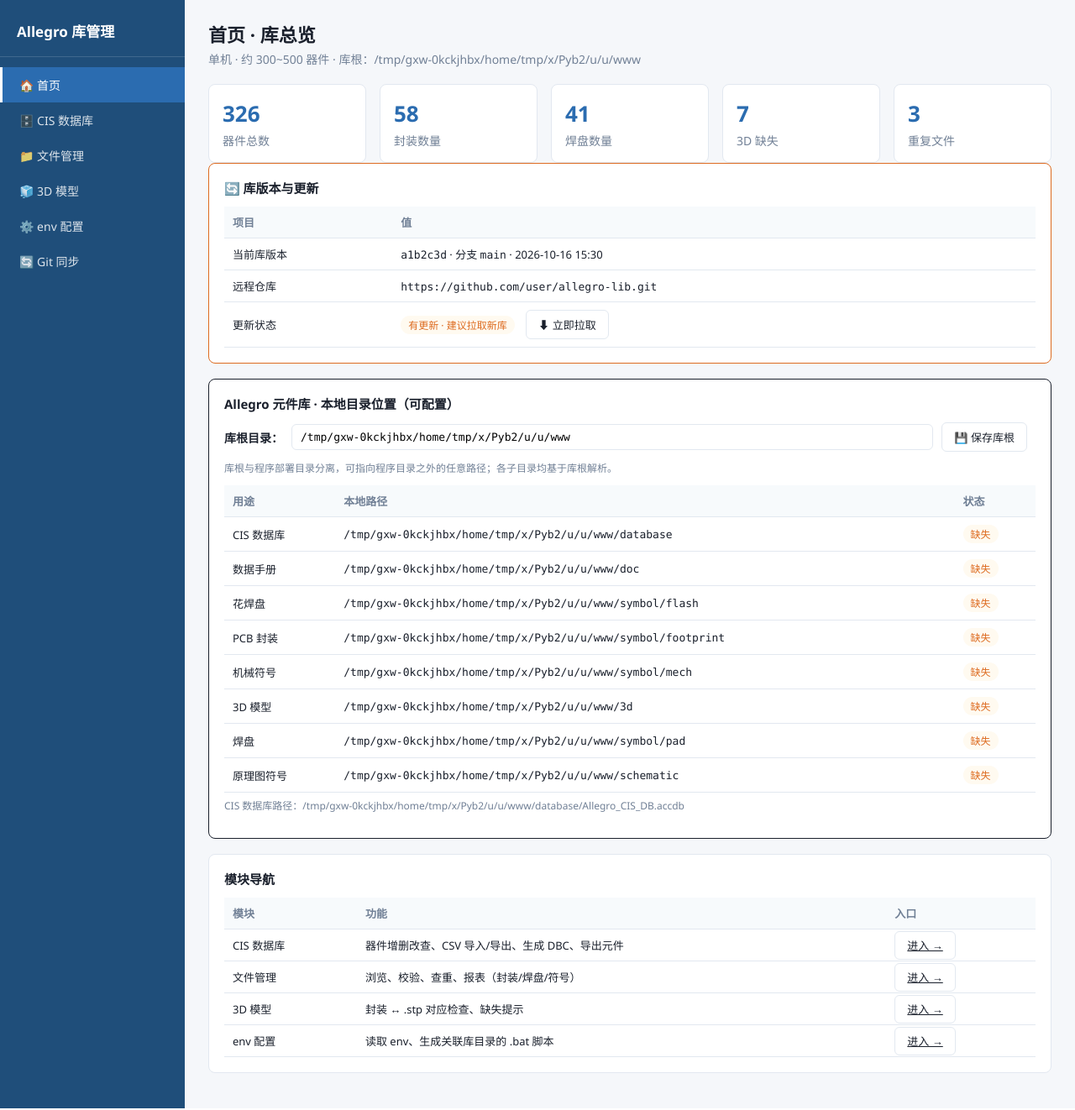
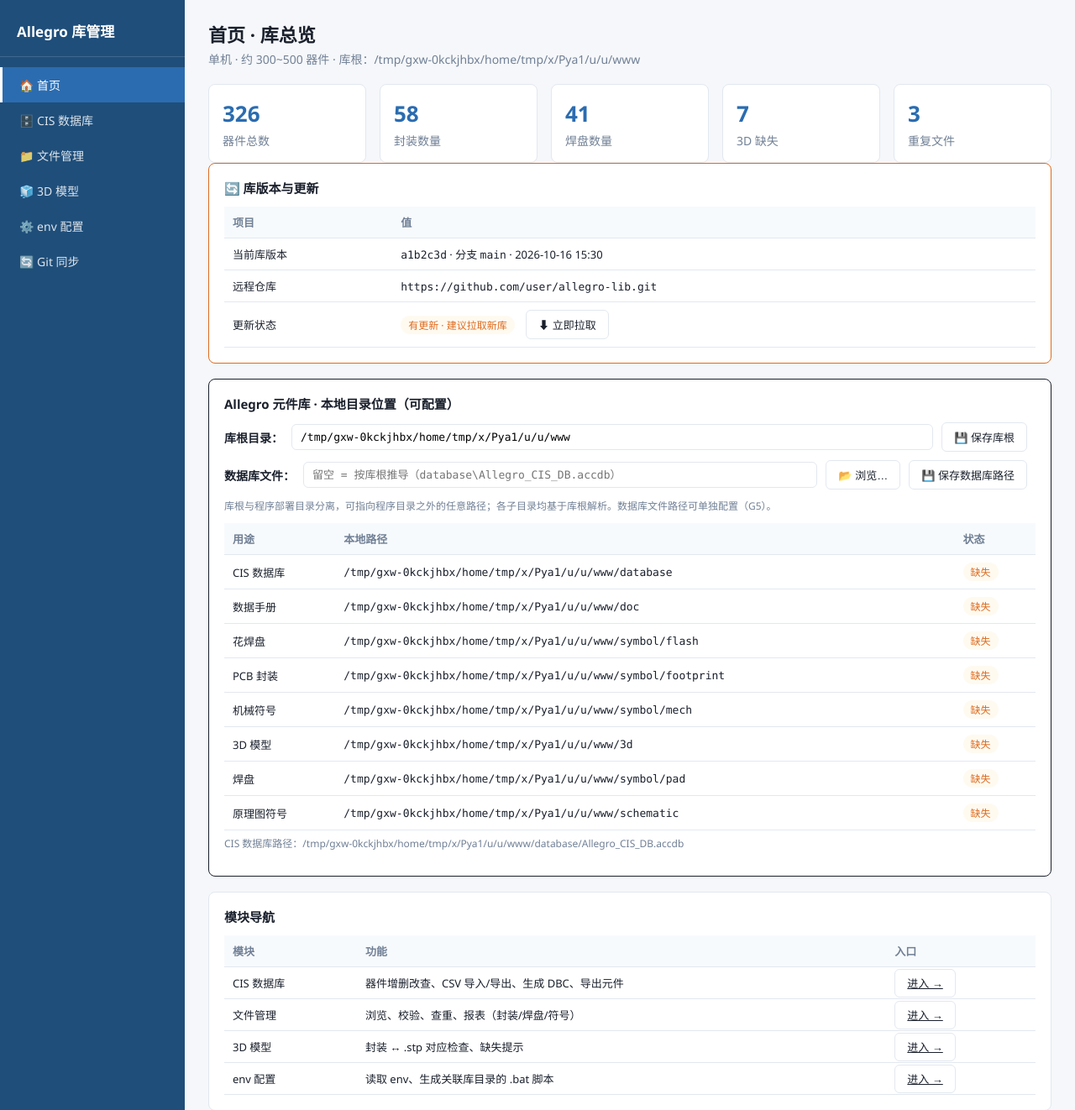
Before and after one commit to nikleren/allegro-lib-manager, a Flask app: page / in a window 1280 px wide. Shown: the top 1322 px of the page at 84% size. Run offline with Flask 3, Linux system fonts and the light colour scheme.

Commit message:
G5数据库路径改为打开选择文件，db页显示当前库路径(A6)
1. 数据库路径配置：新增 browse_dialog.ps1，经 explorer/wscript 在用户交互桌面弹出系统文件选择对话框（绕开内置python窗口站隔离），选中后回填并保存
2. db页状态条始终显示当前数据库文件绝对路径(A6)
3. 器件表横向滚动修复（max-content + table-scroll），避免列挤压/文本溢出
4. 数值为空时显示厂商料号；类型下拉含 IC，MCU 类器件归为 IC
5. 静态文件设置 no-cache，避免浏览器缓存旧样式/脚本
6. 同步需求文档 G5/A6

```diff
--- a/src/app.py
+++ b/src/app.py
@@ -4,10 +4,13 @@
 访问：http://127.0.0.1:5000
 """
 import os
+import sys
+import time
+import subprocess
 from flask import Flask, render_template, jsonify, request
 
 from db_manage import db
-from config import get_config, set_lib_root
+from config import get_config, set_lib_root, set_db_file
 
 # 页面映射（key 兼容带 / 不带 .html 后缀）
 PAGES = {
@@ -21,6 +24,7 @@
 
 app = Flask(__name__)
 app.config["JSON_AS_ASCII"] = False  # 中文正常输出
+app.config["SEND_FILE_MAX_AGE_DEFAULT"] = 0  # 静态文件不缓存，避免修改后浏览器仍用旧样式/脚本
 
 
 @app.route("/")
@@ -46,11 +50,65 @@
 @app.route("/api/config", methods=["POST"])
 def api_config_post():
     data = request.get_json(silent=True) or {}
-    lib_root = (data.get("lib_root") or "").strip()
-    ok, msg = set_lib_root(lib_root)
+    msgs = []
+    ok = True
+    if data.get("lib_root") is not None:
+        o, m = set_lib_root(data.get("lib_root"))
+        ok = ok and o
+        msgs.append(m)
+    if data.get("db_file") is not None:
+        o, m = set_db_file(data.get("db_file"))
+        ok = ok and o
+        msgs.append(m)
     if ok:
-        return jsonify({"ok": True, "message": msg, "config": get_config()})
-    return jsonify({"ok": False, "message": msg, "config": None})
+        return jsonify({"ok": True, "message": "；".join(msgs) or "配置已保存", "config": get_config()})
+    return jsonify({"ok": False, "message": "；".join(msgs), "config": None})
+
+
+# ===== 数据库文件"打开选择"对话框（Windows 原生） =====
+@app.route("/api/config/browse-db")
+def api_config_browse_db():
+    path = _browse_access_file()
+    if path:
+        return jsonify({"ok": True, "path": path})
+    return jsonify({"ok": False, "message": "未选择文件"})
+
+
+def _browse_access_file():
+    """在用户交互桌面弹出文件选择对话框，返回路径或 None。
+
+    背景：后端由内置/沙箱 python 启动，其窗口站与用户桌面隔离，
+    直接（含子进程）弹 tkinter/WinForms 对话框都不可见。
+    解决：动态生成 VBS，经 explorer.exe（用户交互 shell）→ wscript 启动
+    系统 PowerShell 弹 WinForms 打开文件框，选中后写入结果文件，本函数轮询读取。
+    """
+    base = os.path.dirname(os.path.abspath(__file__))
+    ps1 = os.path.join(base, "browse_dialog.ps1")
+    vbs = os.path.join(base, "browse_launch.vbs")
+    out = os.path.join(base, "_browse_result.txt")
+    try:
+        if os.path.exists(out):
+            os.remove(out)
+        # 生成纯 ASCII 的 VBS（反斜杠在 VBS 字符串中无需转义，内嵌引号用 "" 转义）
+        with open(vbs, "w", encoding="ascii") as f:
+            f.write('Set sh = CreateObject("WScript.Shell")\n')
+            f.write('sh.Run "powershell.exe -NoProfile -ExecutionPolicy Bypass -File ""%s"" -Out ""%s""", 0, False\n' % (ps1, out))
+        # 经 explorer 在用户交互桌面启动（不等待）
+        subprocess.Popen(["explorer.exe", vbs])
+        # 轮询结果文件（最多 10 分钟）
+        for _ in range(600):
+            if os.path.exists(out):
+                with open(out, encoding="utf-8") as f:
+                    path = f.read().strip()
+                try:
+                    os.remove(out)
+                except OSError:
+                    pass
+                return path or None
+            time.sleep(1)
+    except Exception:
+        return None
+    return None
 
 
 # ===== 模块A：数据库 API =====
--- a/src/config.py
+++ b/src/config.py
@@ -44,8 +44,27 @@
 LIB_ROOT = _read_lib_root()
 
 
+def _read_db_file():
+    """读取配置文件中配置的数据库文件路径；未配置返回空串"""
+    try:
+        cp = configparser.ConfigParser()
+        cp.read(CONFIG_INI, encoding="utf-8")
+        p = cp.get("paths", "db_file", fallback="").strip()
+        if p:
+            return os.path.abspath(os.path.expandvars(p))
+    except Exception:
+        pass
+    return ""
+
+
+# 可配置的数据库文件路径（G5）；空串表示未配置，db_path() 按库根推导
+DB_FILE = _read_db_file()
+
+
 def db_path():
-    """CIS Access 数据库路径（基于当前库根动态解析）"""
+    """CIS Access 数据库路径：优先用配置的 db_file（G5），未配置则按库根推导"""
+    if DB_FILE:
+        return DB_FILE
     return os.path.join(LIB_ROOT, DIRS["database"], "Allegro_CIS_DB.accdb")
 
 
@@ -63,6 +82,7 @@
     return {
         "lib_root": LIB_ROOT,
         "config_ini": CONFIG_INI,
+        "db_file": DB_FILE,
         "db_path": db_path(),
         "subdirs": {
             k: {
@@ -96,3 +116,28 @@
         cp.write(f)
     LIB_ROOT = p
     return True, f"库根已更新：{p}"
+
+
+def set_db_file(path):
+    """校验并保存新的数据库文件路径；传空串表示恢复为按库根推导。"""
+    global DB_FILE
+    p = (path or "").strip()
+    p = os.path.abspath(os.path.expandvars(p)) if p else ""
+    if p:
+        parent = os.path.dirname(p)
+        if not os.path.isdir(parent):
+            return False, f"数据库所在目录不存在：{parent}"
+        if not p.lower().endswith((".accdb", ".mdb")):
+            return False, "数据库文件需为 .accdb 或 .mdb 格式"
+    # 写回 config.ini
+    cp = configparser.ConfigParser()
+    if os.path.isfile(CONFIG_INI):
+        cp.read(CONFIG_INI, encoding="utf-8")
+    if not cp.has_section("paths"):
+        cp.add_section("paths")
+    cp.set("paths", "db_file", p)  # 空串 = 未配置，按库根推导
+    os.makedirs(os.path.dirname(CONFIG_INI), exist_ok=True)
+    with open(CONFIG_INI, "w", encoding="utf-8") as f:
+        cp.write(f)
+    DB_FILE = p
+    return True, ("数据库路径已更新：" + p) if p else "数据库路径已恢复为按库根推导"
--- a/src/static/css/style.css
+++ b/src/static/css/style.css
@@ -89,6 +89,10 @@
 th { background: #f7fafc; color: var(--text-muted); font-weight: 600; white-space: nowrap; }
 tbody tr:hover { background: #f7fafc; }
 
+/* 列多时横向滚动，避免挤压/溢出：表按内容宽度展开 */
+.table-scroll { overflow-x: auto; }
+.table-scroll table { width: max-content; }
+
 /* 状态标签 */
 .tag { display: inline-block; padding: 2px 9px; border-radius: 12px; font-size: 12px; }
 .tag-ok { background: #f0fff4; color: var(--ok); }
--- a/src/static/js/app.js
+++ b/src/static/js/app.js
@@ -110,6 +110,7 @@
     html = '<b>✅</b> 数据库已连接 · 表：<code>' + (d.tables || []).join('</code>, <code>') + '</code>';
   }
   if (d.drivers && d.drivers.length) html += '<br>ODBC 驱动：<code>' + d.drivers.join('</code> / <code>') + '</code>';
+  if (d.db_path) html += '<br>当前数据库路径：<code>' + d.db_path + '</code>';
   bar.innerHTML = html;
   bar.style.display = 'block';
   if (init) {
@@ -157,7 +158,7 @@
   if (!tb) return;
   const html = (rows || []).map(p => `
     <tr>
-      <td>${p.Part_Number ?? ''}</td><td>${p.Value ?? ''}</td><td>${p.Tolerance ?? ''}</td><td>${p.Part_Type ?? ''}</td>
+      <td>${p.Part_Number ?? ''}</td><td>${p.Value || p.MPN || ''}</td><td>${p.Tolerance ?? ''}</td><td>${p.Part_Type ?? ''}</td>
       <td>${p.Manufacturer ?? ''}</td><td>${p.MPN ?? ''}</td><td>${p.Description ?? ''}</td><td>${p.Symbol_Name ?? ''}</td>
       <td>${p.PCB_Footprint ?? ''}</td><td>${p.Step_Model ?? ''}</td><td>${p.Datasheet ?? ''}</td><td>${p.RoHS ?? ''}</td>
       <td>${p.Temp_Range ?? ''}</td><td>${p.Supplier ?? ''}</td><td>${p.Cost ?? ''}</td>
@@ -311,6 +312,8 @@
     .then(cfg => {
       const inp = document.getElementById('libRootInput');
       if (inp) inp.value = cfg.lib_root;
+      const dbin = document.getElementById('dbFileInput');
+      if (dbin) dbin.value = cfg.db_file || '';
       const sub = document.getElementById('pageSub');
       if (sub) sub.textContent = '单机 · 约 300~500 器件 · 库根：' + cfg.lib_root;
       renderLibDirs(cfg);
@@ -354,3 +357,46 @@
     })
     .catch(() => { st.textContent = '❌ 保存失败（后端不可达）'; st.className = 'cfg-status err'; });
 }
+
+// G5：保存数据库文件路径（空串 = 恢复按库根推导）
+function saveDbFile() {
+  const v = document.getElementById('dbFileInput').value.trim();
+  const st = document.getElementById('dbFileStatus');
+  fetch('/api/config', {
+    method: 'POST',
+    headers: { 'Content-Type': 'application/json' },
+    body: JSON.stringify({ db_file: v })
+  })
+    .then(r => r.json())
+    .then(res => {
+      if (res.ok) {
+        st.textContent = '✅ ' + res.message;
+        st.className = 'cfg-status ok';
+        renderLibDirs(res.config);
+      } else {
+        st.textContent = '❌ ' + res.message;
+        st.className = 'cfg-status err';
+      }
+    })
+    .catch(() => { st.textContent = '❌ 保存失败（后端不可达）'; st.className = 'cfg-status err'; });
+}
+
+// 数据库文件：打开系统文件选择对话框，选择后回填输入框
+function browseDbFile() {
+  const st = document.getElementById('dbFileStatus');
+  st.textContent = '⏳ 请在弹出的窗口中选择数据库文件…';
+  st.className = 'cfg-status';
+  fetch('/api/config/browse-db')
+    .then(r => r.json())
+    .then(res => {
+      if (res.ok && res.path) {
+        document.getElementById('dbFileInput').value = res.path;
+        st.textContent = '✅ 已选择，点击"保存数据库路径"生效';
+        st.className = 'cfg-status ok';
+      } else {
+        st.textContent = (res.message || '未选择文件');
+        st.className = 'cfg-status';
+      }
+    })
+    .catch(() => { st.textContent = '❌ 打开文件对话框失败'; st.className = 'cfg-status err'; });
+}
--- a/src/templates/db.html
+++ b/src/templates/db.html
@@ -43,13 +43,15 @@
     </div>
 
     <div class="card">
-      <h3>器件列表（示例数据 · 原型）</h3>
+      <h3>器件列表</h3>
+      <div class="table-scroll">
       <table id="partTable">
         <thead>
           <tr><th>器件编号</th><th>数值</th><th>容差</th><th>类型</th><th>厂商</th><th>厂商料号</th><th>描述</th><th>符号</th><th>封装</th><th>3D</th><th>数据手册</th><th>环保</th><th>温度范围</th><th>供应商</th><th>单价</th><th>状态</th><th>备注</th><th>操作</th></tr>
         </thead>
         <tbody></tbody>
       </table>
+      </div>
     </div>
 
     <!-- 数据库/表缺失时的建表指引 -->
--- a/src/templates/index.html
+++ b/src/templates/index.html
@@ -57,7 +57,14 @@
         <button class="btn" onclick="saveLibRoot()">💾 保存库根</button>
         <span id="cfgStatus" class="cfg-status"></span>
       </div>
-      <p class="hint">库根与程序部署目录分离，可指向程序目录之外的任意路径；各子目录均基于库根解析。</p>
+      <div class="cfg-row">
+        <label for="dbFileInput">数据库文件：</label>
+        <input id="dbFileInput" type="text" class="cfg-input" placeholder="留空 = 按库根推导（database\Allegro_CIS_DB.accdb）">
+        <button class="btn" onclick="browseDbFile()">📂 浏览…</button>
+        <button class="btn" onclick="saveDbFile()">💾 保存数据库路径</button>
+        <span id="dbFileStatus" class="cfg-status"></span>
+      </div>
+      <p class="hint">库根与程序部署目录分离，可指向程序目录之外的任意路径；各子目录均基于库根解析。数据库文件路径可单独配置（G5）。</p>
       <table id="libDirTable">
         <thead><tr><th>用途</th><th>本地路径</th><th>状态</th></tr></thead>
         <tbody></tbody>
```
Also changed, not shown: 需求规格说明.md (+4 -3 lines), 2 other files.
